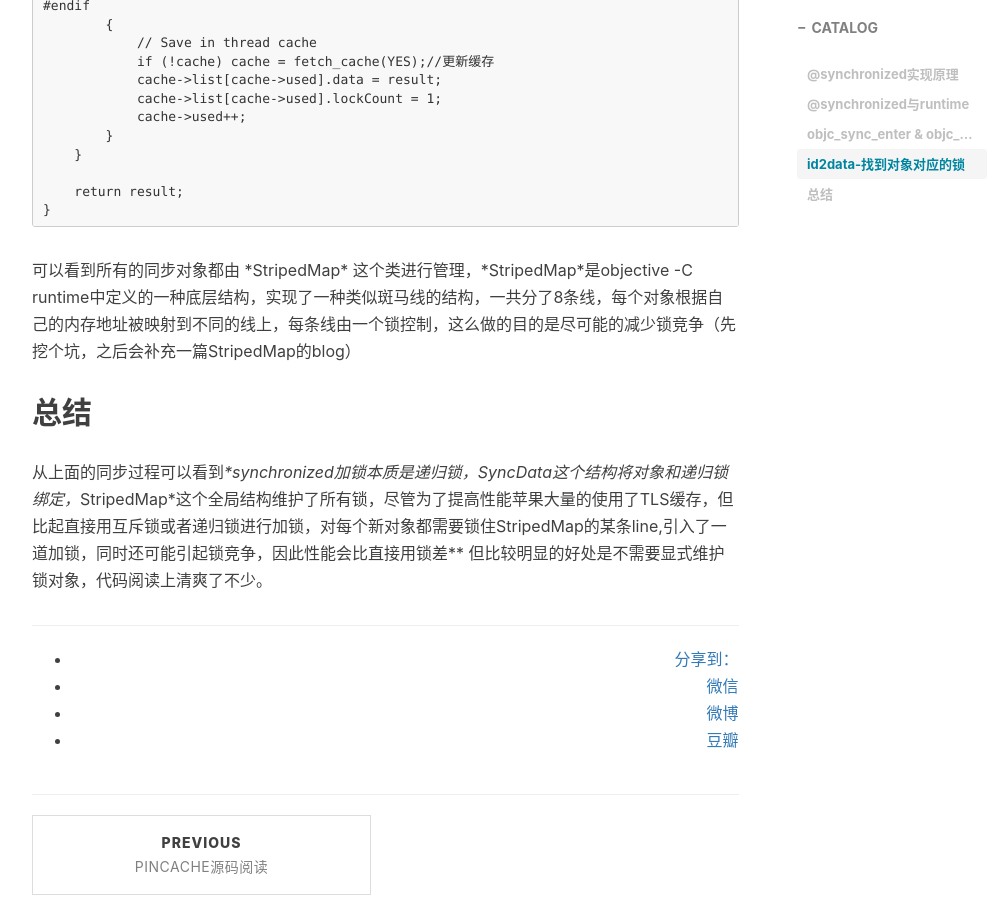
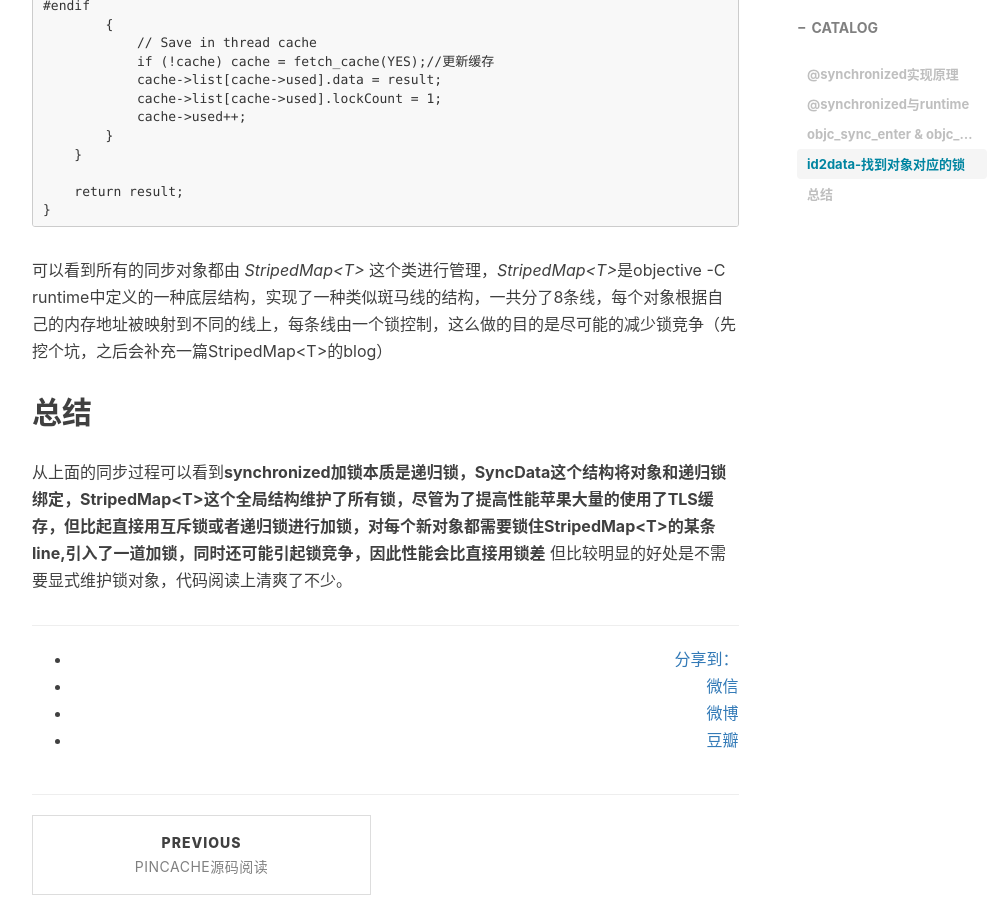
Before and after one commit to dingjingpisces2015/dingjingpisces2015.github.io, a Jekyll site: the page built from _posts/2017-10-28-synchronized实现原理.md, in a window 1280 px wide and 900 px high, scrolled down 6359 px. Shown: the whole window, without its empty margins (233-1235 px from the left). Built offline with Jekyll 4.4.1, drawn with Linux system fonts in a browser that asks for light colours; nearby versions of some CDN libraries; comment, search, counter and statistics services are not loaded.

````diff
--- a/_posts/2017-10-28-synchronized实现原理.md
+++ b/_posts/2017-10-28-synchronized实现原理.md
@@ -321,9 +321,9 @@ static SyncData* id2data(id object, enum usage why)
 ```
 
 
-可以看到所有的同步对象都由 *StripedMap<T>* 这个类进行管理，*StripedMap<T>*是objective -C runtime中定义的一种底层结构，实现了一种类似斑马线的结构，一共分了8条线，每个对象根据自己的内存地址被映射到不同的线上，每条线由一个锁控制，这么做的目的是尽可能的减少锁竞争（先挖个坑，之后会补充一篇StripedMap<T>的blog）
+可以看到所有的同步对象都由 *StripedMap\<T\>* 这个类进行管理，*StripedMap\<T\>*是objective -C runtime中定义的一种底层结构，实现了一种类似斑马线的结构，一共分了8条线，每个对象根据自己的内存地址被映射到不同的线上，每条线由一个锁控制，这么做的目的是尽可能的减少锁竞争（先挖个坑，之后会补充一篇StripedMap\<T\>的blog）
 
 
 ## 总结
-从上面的同步过程可以看到**synchronized加锁本质是递归锁，SyncData这个结构将对象和递归锁绑定，*StripedMap<T>*这个全局结构维护了所有锁，尽管为了提高性能苹果大量的使用了TLS缓存，但比起直接用互斥锁或者递归锁进行加锁，对每个新对象都需要锁住StripedMap<T>的某条line,引入了一道加锁，同时还可能引起锁竞争，因此性能会比直接用锁差**
+从上面的同步过程可以看到**synchronized加锁本质是递归锁，SyncData这个结构将对象和递归锁绑定，StripedMap\<T\>这个全局结构维护了所有锁，尽管为了提高性能苹果大量的使用了TLS缓存，但比起直接用互斥锁或者递归锁进行加锁，对每个新对象都需要锁住StripedMap\<T\>的某条line,引入了一道加锁，同时还可能引起锁竞争，因此性能会比直接用锁差**
 但比较明显的好处是不需要显式维护锁对象，代码阅读上清爽了不少。
````
